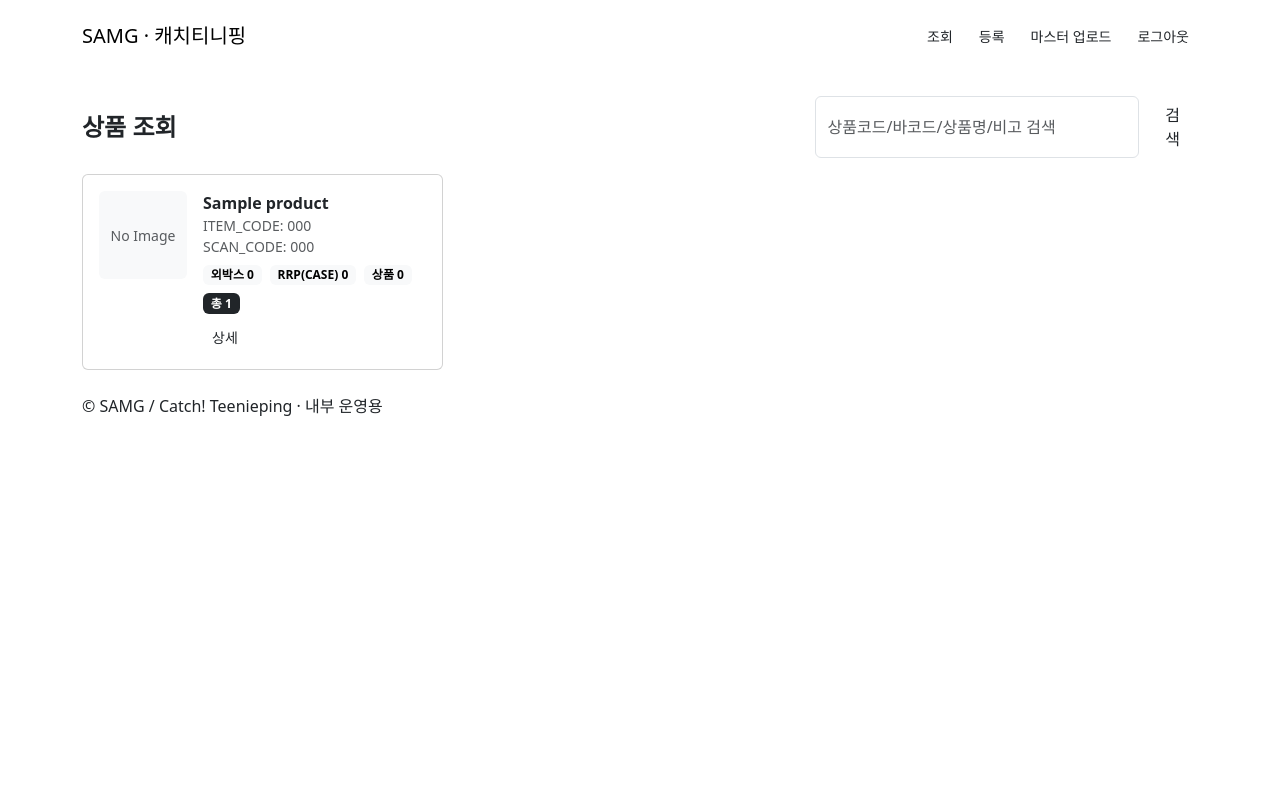
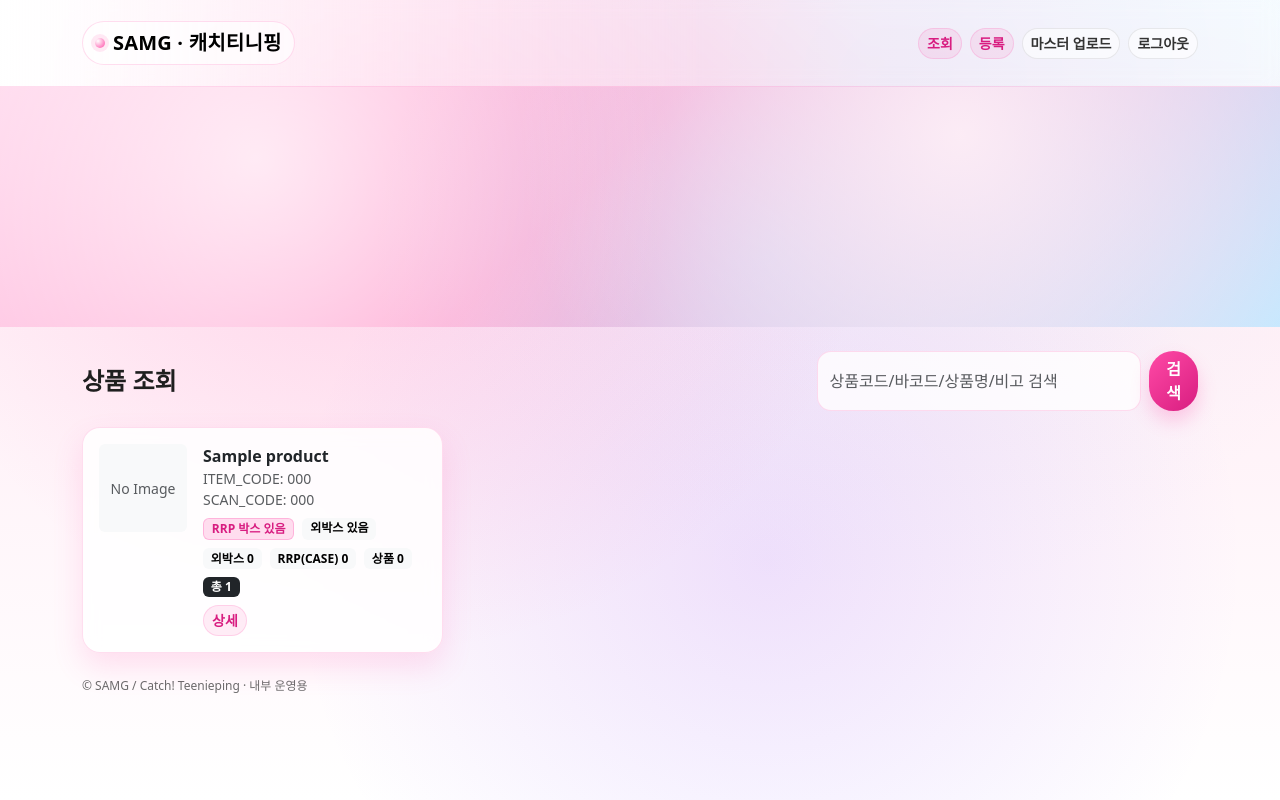
Before and after one commit to sangjin94/Samg-stock, a Flask app: page /view/products in a window 1280 px wide. Run offline with Flask 3, Linux system fonts and the light colour scheme; the visitor is signed in with stand-in values (Sample User, id 1); tables that the repository leaves empty hold one stand-in row (values such as "Sample post"); data that the repository does not hold is empty; parts of the project's set-up code (start-up, migrations or seed data) failed here and were passed over.

Commit message:
Show RRP badge only when case qty > 0

```diff
--- a/app.py
+++ b/app.py
@@ -41,6 +41,7 @@ MAX_CONTENT_LENGTH = int(os.environ.get("MAX_CONTENT_LENGTH", str(20 * 1024 * 10
 
 VIEW_PASSWORD = os.environ.get("VIEW_PASSWORD", "").strip()
 EDIT_PASSWORD = os.environ.get("EDIT_PASSWORD", "").strip()
+BANNER_IMAGE_URL = os.environ.get("BANNER_IMAGE_URL", "").strip()
 
 FLASK_DEBUG = os.environ.get("FLASK_DEBUG", "0").strip() == "1"
 
@@ -105,6 +106,11 @@ app.config.update(
     SESSION_COOKIE_SAMESITE="Lax",
     SESSION_COOKIE_SECURE=COOKIE_SECURE,   # HTTP면 0, HTTPS면 1
 )
+
+
+@app.context_processor
+def inject_banner_image_url():
+    return {"banner_url": BANNER_IMAGE_URL}
 
 DATA_DIR.mkdir(parents=True, exist_ok=True)
 TMP_MASTER_DIR.mkdir(parents=True, exist_ok=True)
@@ -697,6 +703,12 @@ def admin_master_preview():
     preview = payload.get("preview") or []
 
     if request.method == "POST":
+        action = (request.form.get("_action") or "").strip()
+        if action == "cancel":
+            _clear_pending_master_upload()
+            flash("마스터 반영이 취소되었습니다.", "info")
+            return redirect(url_for("admin_master_upload"))
+
         p = _tmp_master_path(token)
         if not p.exists():
             flash("임시 마스터 데이터가 만료되었습니다. 다시 업로드하세요.", "danger")
@@ -719,6 +731,12 @@ def admin_master_preview():
     return render_template("admin_master_preview.html", meta=meta, preview=preview)
 
 
+@app.route("/admin/master_upload_confirm", methods=["POST"])
+@require_edit_auth
+def admin_master_upload_confirm():
+    return admin_master_preview()
+
+
 # =========================
 # ✅ 조회용
 # =========================
@@ -736,6 +754,8 @@ def view_products():
             p.item_name,
             p.scan_code,
             p.remark,
+            p.box_entry_quantity,
+            p.case_entry_quantity,
             SUM(CASE WHEN ph.photo_type='ITEM' THEN 1 ELSE 0 END) AS item_photo_count,
             SUM(CASE WHEN ph.photo_type='BOX' THEN 1 ELSE 0 END) AS box_photo_count,
             SUM(CASE WHEN ph.photo_type='CASE' THEN 1 ELSE 0 END) AS case_photo_count,
@@ -775,11 +795,26 @@ def view_products():
 
     if q:
         like = f"%{q}%"
-        where.append("(p.item_code LIKE ? OR p.scan_code LIKE ? OR p.item_name LIKE ? OR p.remark LIKE ?)")
-        params.extend([like, like, like, like])
+        where.append(
+            "("
+            "p.item_code LIKE ? OR "
+            "p.scan_code LIKE ? OR "
+            "p.box_code LIKE ? OR "
+            "p.case_code LIKE ? OR "
+            "p.item_name LIKE ? OR "
+            "p.remark LIKE ?"
+            ")"
+        )
+        params.extend([like, like, like, like, like, like])
 
     sql = base_sql + " WHERE " + " AND ".join(where) + """
-        GROUP BY p.item_code, p.item_name, p.scan_code, p.remark
+        GROUP BY
+            p.item_code,
+            p.item_name,
+            p.scan_code,
+            p.remark,
+            p.box_entry_quantity,
+            p.case_entry_quantity
         ORDER BY photo_count DESC, p.item_code ASC
         LIMIT 2000
     """
@@ -889,8 +924,17 @@ def register_home():
 
     if q:
         like = f"%{q}%"
-        where.append("(p.item_code LIKE ? OR p.scan_code LIKE ? OR p.item_name LIKE ? OR p.remark LIKE ?)")
-        params.extend([like, like, like, like])
+        where.append(
+            "("
+            "p.item_code LIKE ? OR "
+            "p.scan_code LIKE ? OR "
+            "p.box_code LIKE ? OR "
+            "p.case_code LIKE ? OR "
+            "p.item_name LIKE ? OR "
+            "p.remark LIKE ?"
+            ")"
+        )
+        params.extend([like, like, like, like, like, like])
 
     sql = base_sql
     if where:
--- a/static/theme.css.html
+++ b/static/theme.css
@@ -37,6 +37,20 @@ body{
     radial-gradient(circle at 70% 10%, rgba(191, 231, 255, .22), transparent 45%),
     radial-gradient(circle at 60% 70%, rgba(138, 77, 255, .14), transparent 50%),
     linear-gradient(180deg, #ffffff 0%, var(--pink-50) 42%, #ffffff 100%);
+}
+
+.site-banner{
+  width: 100%;
+  height: 240px;
+  background-image:
+    var(--banner-image, none),
+    radial-gradient(circle at 20% 30%, rgba(255, 255, 255, 0.7), transparent 40%),
+    radial-gradient(circle at 75% 20%, rgba(255, 240, 247, 0.9), transparent 45%),
+    radial-gradient(circle at 60% 70%, rgba(191, 231, 255, 0.45), transparent 50%),
+    linear-gradient(135deg, #ffd2ea 0%, #ff9fce 45%, #bfe7ff 100%);
+  background-size: cover, auto, auto, auto, auto;
+  background-position: center, center, center, center, center;
+  background-repeat: no-repeat;
 }
 
 /* ===== Links ===== */
@@ -173,6 +187,13 @@ a:hover{
   font-size: 12px;
 }
 
+.badge-rrp{
+  background: rgba(255, 74, 166, .18);
+  border: 1px solid rgba(255, 74, 166, .28);
+  color: var(--pink-700);
+  font-weight: 700;
+}
+
 .muted{
   color: var(--muted) !important;
 }
--- a/templates/admin_master_preview.html
+++ b/templates/admin_master_preview.html
@@ -3,7 +3,7 @@
 <div class="card p-3">
   <div class="pill">관리자</div>
   <div class="fw-bold fs-4 mt-1">마스터 업로드 미리보기</div>
-  <div class="muted mb-3">업로드 파일: <span class="fw-semibold">{{ uploaded_name }}</span></div>
+  <div class="muted mb-3">업로드 파일 미리보기</div>
 
   <div class="row g-3 mb-3">
     <div class="col-md-4">
@@ -56,7 +56,7 @@
     </table>
   </div>
 
-  <form class="d-flex gap-2 mt-3" method="post" action="{{ url_for('admin_master_upload_confirm') }}">
+  <form class="d-flex gap-2 mt-3" method="post" action="{{ url_for('admin_master_preview') }}">
     <button class="btn btn-pink flex-fill" name="_action" value="confirm"
             onclick="return confirm('마스터를 반영할까요? (기존 사진/S3는 유지되고, 제외 상품은 비활성 처리됩니다)')">
       확정 반영
--- a/templates/admin_master_upload.html
+++ b/templates/admin_master_upload.html
@@ -11,7 +11,7 @@
       </div>
 
       <form method="post" enctype="multipart/form-data">
-        <input class="form-control form-control-lg" type="file" name="master" accept=".xlsx,.xls" required>
+        <input class="form-control form-control-lg" type="file" name="file" accept=".xlsx,.xls" required>
         <button class="btn btn-pink mt-3 w-100 btn-lg">검증 후 미리보기</button>
       </form>
 
--- a/templates/base.html
+++ b/templates/base.html
@@ -35,6 +35,11 @@
   </div>
 </nav>
 
+<div class="site-banner"
+     role="img"
+     aria-label="사이트 배너 배경"
+     {% if banner_url %}style="--banner-image: url('{{ banner_url }}')" {% endif %}></div>
+
 <div class="container my-4">
   {% with messages = get_flashed_messages(with_categories=true) %}
     {% if messages %}
--- a/gate_index.html
+++ b/templates/gate_index.html
@@ -1,4 +1,3 @@
-cat > templates/gate_index.html << 'EOF'
 {% extends "base.html" %}
 {% block content %}
 <div class="container py-5">
@@ -30,4 +29,3 @@ cat > templates/gate_index.html << 'EOF'
   </div>
 </div>
 {% endblock %}
-EOF
--- a/templates/products_with_photos.html
+++ b/templates/products_with_photos.html
@@ -30,6 +30,12 @@
           <div class="text-muted small">SCAN_CODE: {{ p.scan_code }}</div>
 
           <div class="mt-2 d-flex gap-2 flex-wrap">
+            {% if (p.case_entry_quantity or 0)|int > 0 %}
+              <span class="badge badge-rrp">RRP 박스 있음</span>
+            {% endif %}
+            {% if (p.box_entry_quantity or 0)|int > 0 %}
+              <span class="badge text-bg-light">외박스 있음</span>
+            {% endif %}
             <span class="badge text-bg-light">외박스 {{ p.box_photo_count }}</span>
             <span class="badge text-bg-light">RRP(CASE) {{ p.case_photo_count }}</span>
             <span class="badge text-bg-light">상품 {{ p.item_photo_count }}</span>
```
Also changed, not shown: templates/view_product_detail.html (+10 -0 lines).
